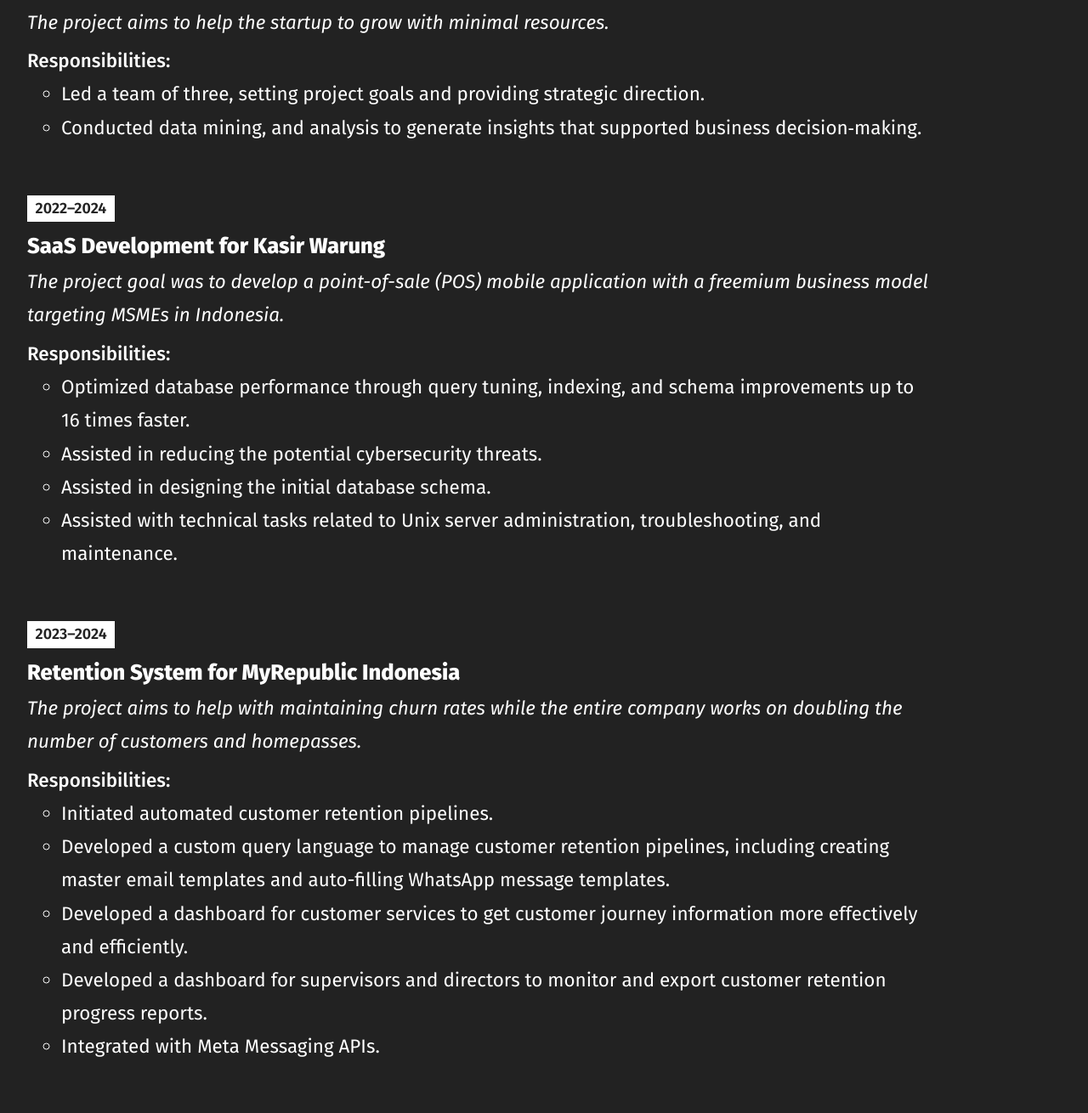
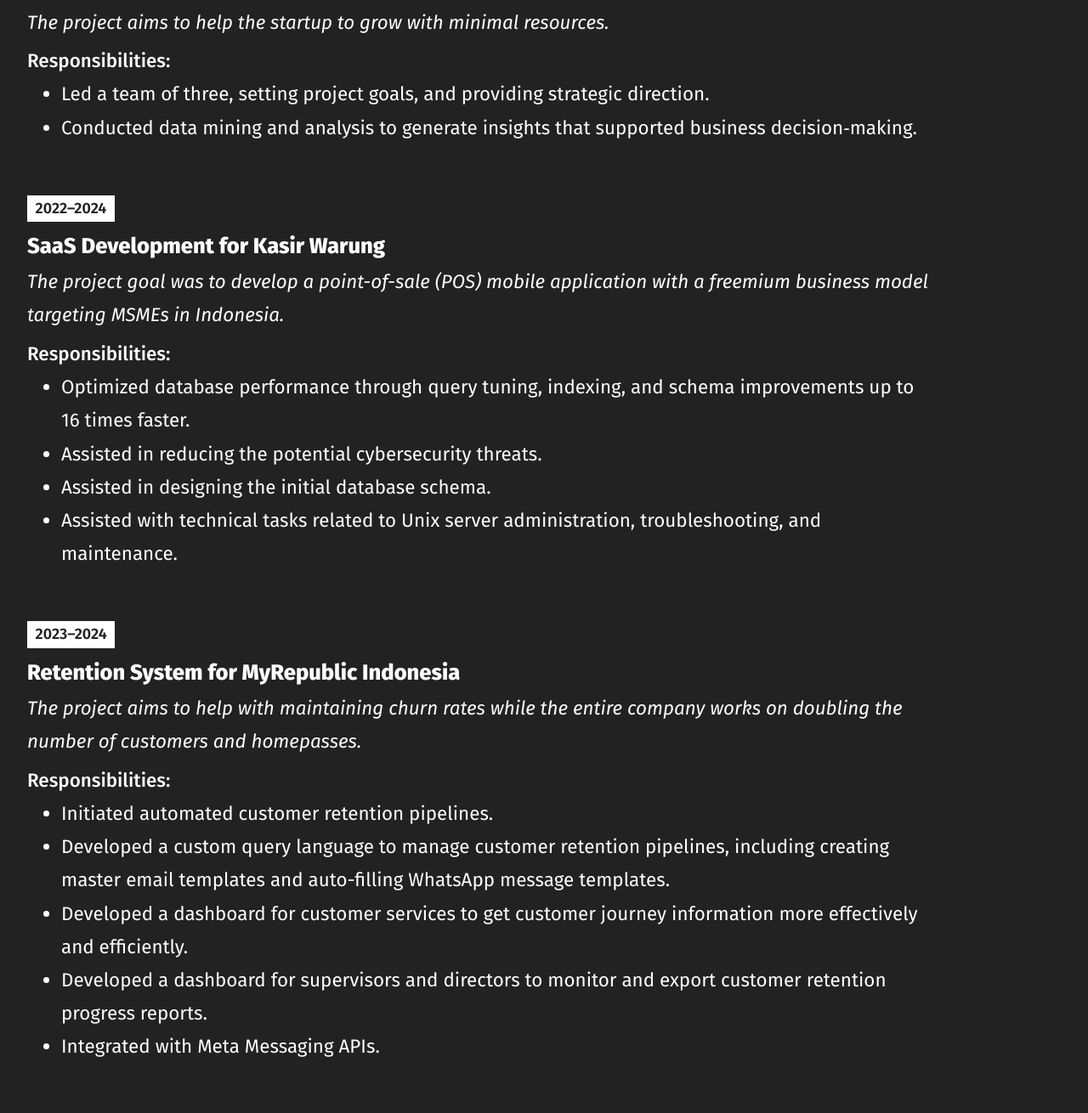
Before and after one commit to naruaika/naruaika.github.io, a Jekyll site: the page built from works/index.html, in a window 1280 px wide. Shown: the part 352-1662 px from the top of the page at 85% size. Built offline with Jekyll 4.4.1, drawn with Linux system fonts in a browser that asks for light colours; some of the changed text lies outside the part shown.

Commit message:
Another commit

```diff
--- a/_data/my-projects.yml
+++ b/_data/my-projects.yml
@@ -3,8 +3,8 @@
   description: The project aims to help the startup to grow with minimal resources.
   technology_stack: Python, Jupyter Notebook, MySQL
   responsibilities:
-    - Led a team of three, setting project goals and providing strategic direction.
-    - Conducted data mining, and analysis to generate insights that supported business decision‑making.
+    - Led a team of three, setting project goals, and providing strategic direction.
+    - Conducted data mining and analysis to generate insights that supported business decision‑making.
   achievements:
     - We happened to be able to achieve monthly profits up to 20 times within 3 months while keeping operational costs at 5% of total monthly profits, although the exact nominal profit is not yet interesting to mention.
 
@@ -62,7 +62,7 @@
 
 - name: Enterprise BSS/OSS for MyRepublic Indonesia
   time: 2024
-  description: The project entails maintaining the next generation of the enterprise BSS/OSS codenamed Stella.
+  description: The project entails maintaining the next generation of the enterprise BSS/OSS.
   technology_stack: Java (Quarkus), PostgreSQL, Kubernetes, Elastic Stack, Google Cloud Platform
   responsibilities:
     - Worked closely with the IT department to resolve the potential bugs due to the Odoo version upgrades.
--- a/works/index.html
+++ b/works/index.html
@@ -56,6 +56,10 @@ permalink: /work/
             margin-block: .4rem;
             font-style: italic;
         }
+
+        .responsibilities li {
+            list-style: disc;
+        }
     }
 
     @media (width < 1741px) {
```
